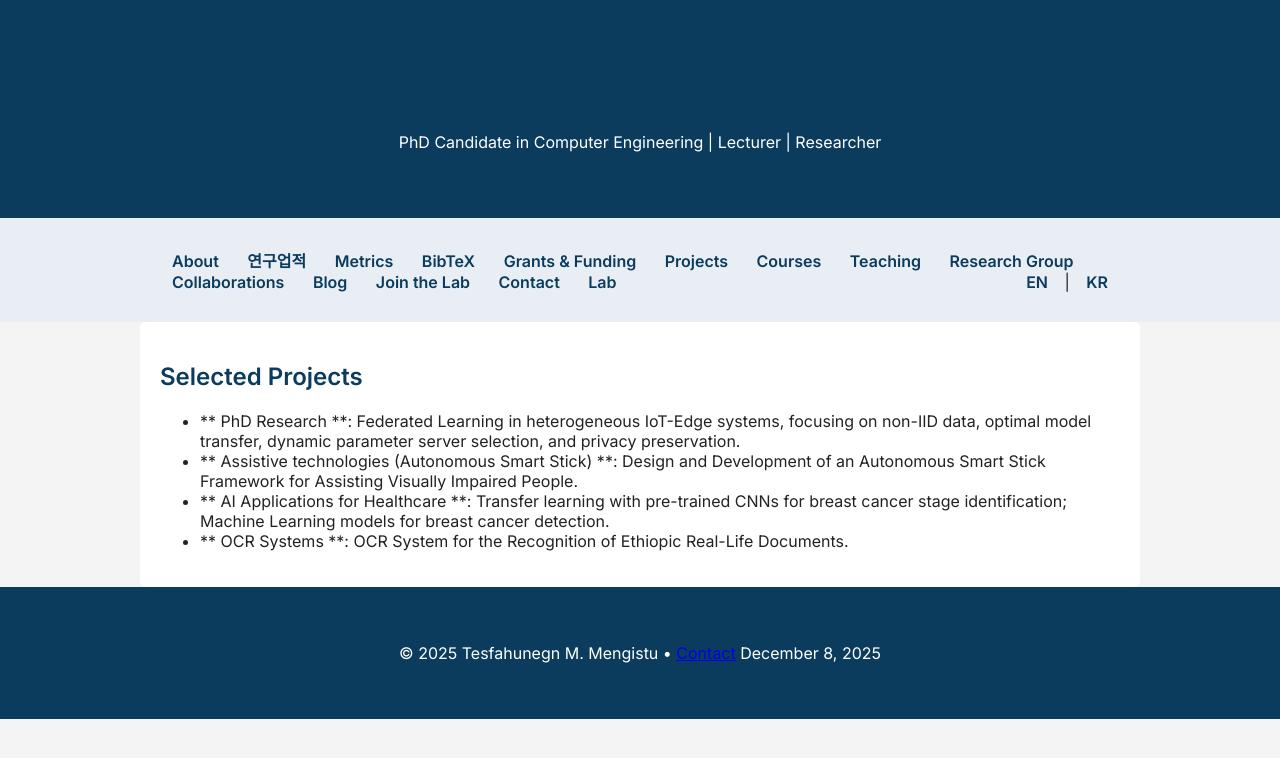
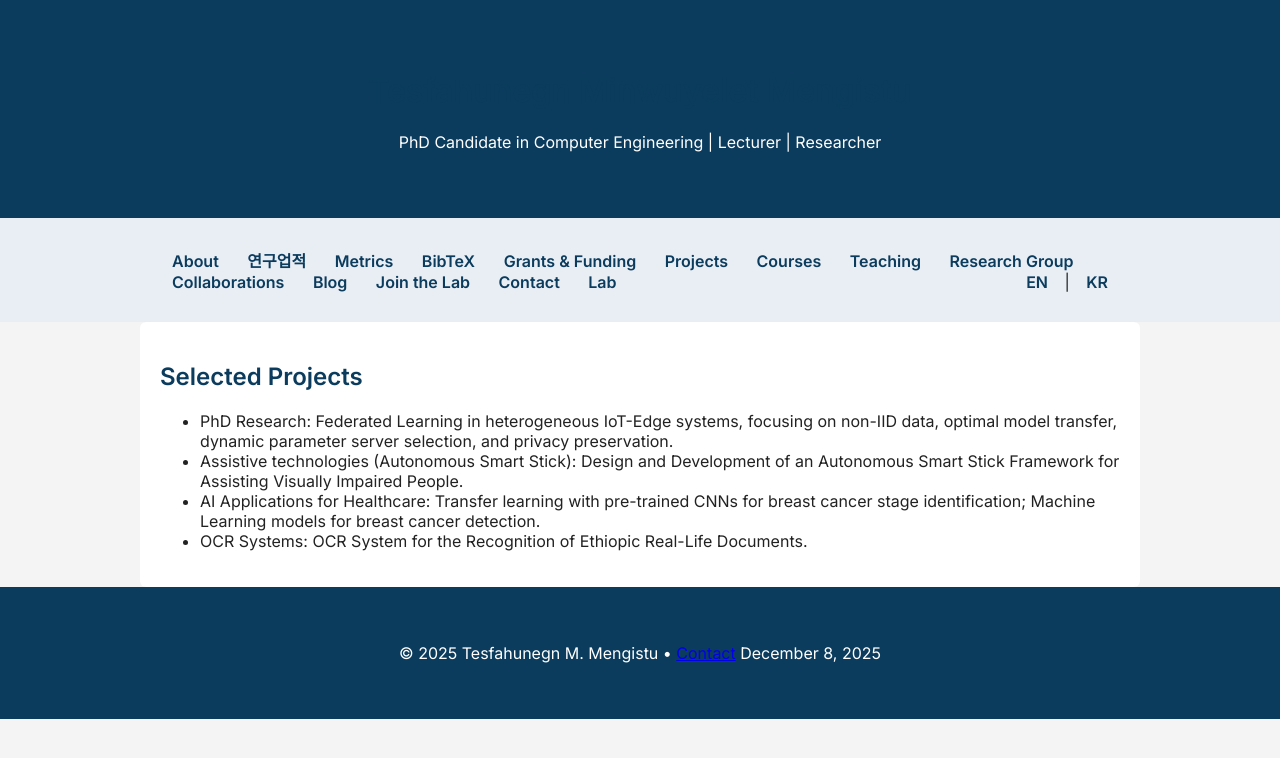
Before and after one commit to Tesfahunegn369/tesfahunegn369.github.io, a Jekyll site: the page built from projects.md, in a window 1280 px wide. Shown: the top 758 px of the page. Built offline with Jekyll 4.4.1, drawn with Linux system fonts in a browser that asks for light colours.

```diff
--- a/projects.md
+++ b/projects.md
@@ -5,7 +5,7 @@ layout: default
 
 ## Selected Projects
 
-- ** PhD Research **: Federated Learning in heterogeneous IoT-Edge systems, focusing on non-IID data, optimal model transfer, dynamic parameter server selection, and privacy preservation.
-- ** Assistive technologies (Autonomous Smart Stick) **: Design and Development of an Autonomous Smart Stick Framework for Assisting Visually Impaired People.
-- ** AI Applications for Healthcare **: Transfer learning with pre-trained CNNs for breast cancer stage identification; Machine Learning models for breast cancer detection.
-- ** OCR Systems **: OCR System for the Recognition of Ethiopic Real-Life Documents.
+- PhD Research: Federated Learning in heterogeneous IoT-Edge systems, focusing on non-IID data, optimal model transfer, dynamic parameter server selection, and privacy preservation.
+- Assistive technologies (Autonomous Smart Stick): Design and Development of an Autonomous Smart Stick Framework for Assisting Visually Impaired People.
+- AI Applications for Healthcare: Transfer learning with pre-trained CNNs for breast cancer stage identification; Machine Learning models for breast cancer detection.
+- OCR Systems: OCR System for the Recognition of Ethiopic Real-Life Documents.
```
